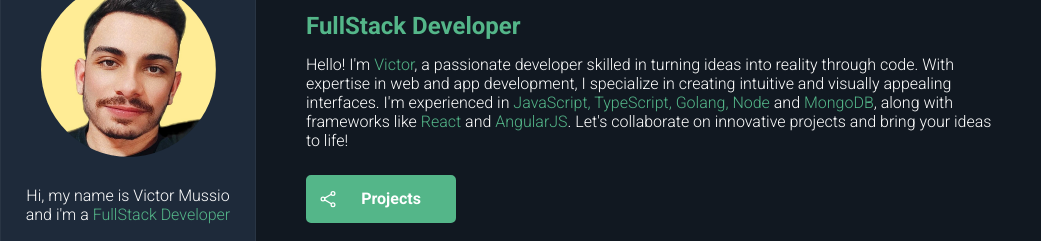
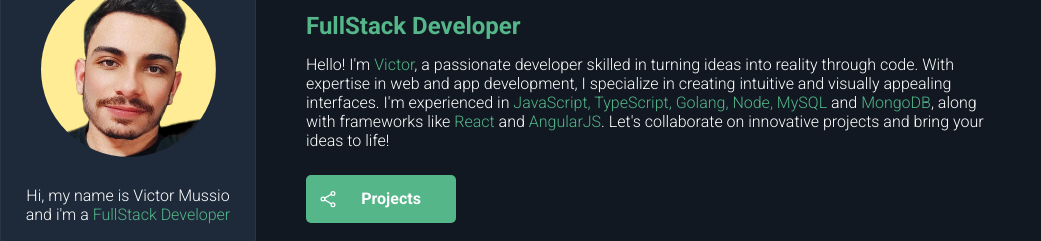
Before and after one commit to smvictorON/smvictorON.github.io, a plain HTML site: page index.html in a window 1280 px wide. Shown: the part 102-343 px from the top of the page, without its empty margins (0-1041 px from the left). Drawn offline with nearby package versions, Linux system fonts and the light colour scheme.

Commit message:
some fixes

```diff
--- a/index.html
+++ b/index.html
@@ -36,7 +36,7 @@
         <span class="highlight">Victor</span>, a passionate developer skilled in turning ideas into reality through code.
         With expertise in web and app development, I specialize in creating intuitive and visually appealing interfaces.
         I'm experienced in
-        <span class="highlight">JavaScript, TypeScript, Golang, Node</span> and
+        <span class="highlight">JavaScript, TypeScript, Golang, Node, MySQL</span> and
         <span class="highlight">MongoDB</span>, along with frameworks like
         <span class="highlight">React</span> and <span class="highlight">AngularJS</span>.
         Let's collaborate on innovative projects and bring your ideas to life!
@@ -78,7 +78,6 @@
     </section>
   </main>
 
-
   <script type="module" src="https://unpkg.com/ionicons@7.1.0/dist/ionicons/ionicons.esm.js"></script>
   <script nomodule src="https://unpkg.com/ionicons@7.1.0/dist/ionicons/ionicons.js"></script>
 </body>
```
